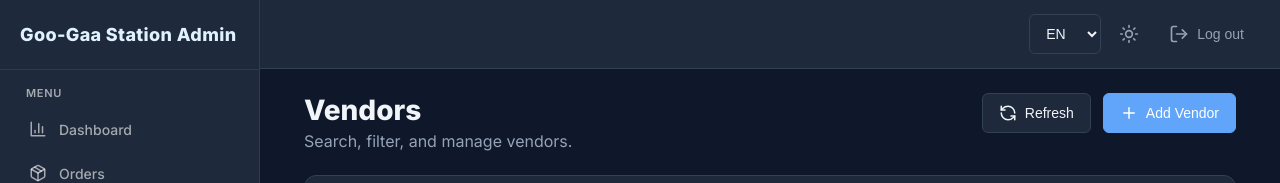
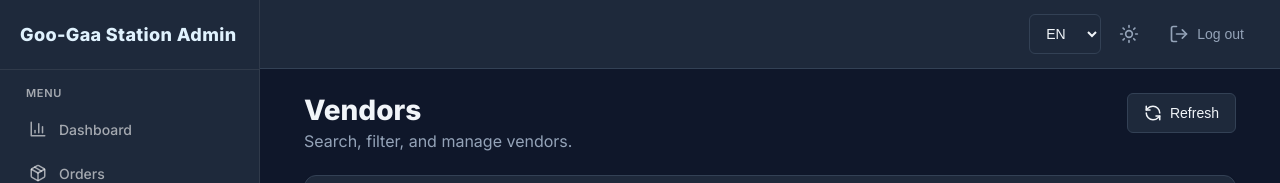
Before and after one commit to devgeektech/goo-gaa-station, a Next.js app in the folder apps/admin/: page /vendors in a window 1280 px wide. Shown: the top 183 px of the page. Built offline with nearby package versions, Linux system fonts and the light colour scheme; no server answers.

Commit message:
remove add vendor option from admin

```diff
--- a/apps/admin/app/(dashboard)/vendors/page.tsx
+++ b/apps/admin/app/(dashboard)/vendors/page.tsx
@@ -183,9 +183,9 @@ export default function VendorsPage() {
           <button className="btn" onClick={() => load(pagination.page)} disabled={loading} aria-label="Refresh">
             <RefreshCcw size={18} aria-hidden /> Refresh
           </button>
-          <button className="btn btnPrimary" onClick={() => setAddOpen(true)} aria-label="Add vendor">
+          {/* <button className="btn btnPrimary" onClick={() => setAddOpen(true)} aria-label="Add vendor">
             <Plus size={18} aria-hidden /> Add Vendor
-          </button>
+          </button> */}
         </div>
       </div>
 
```
